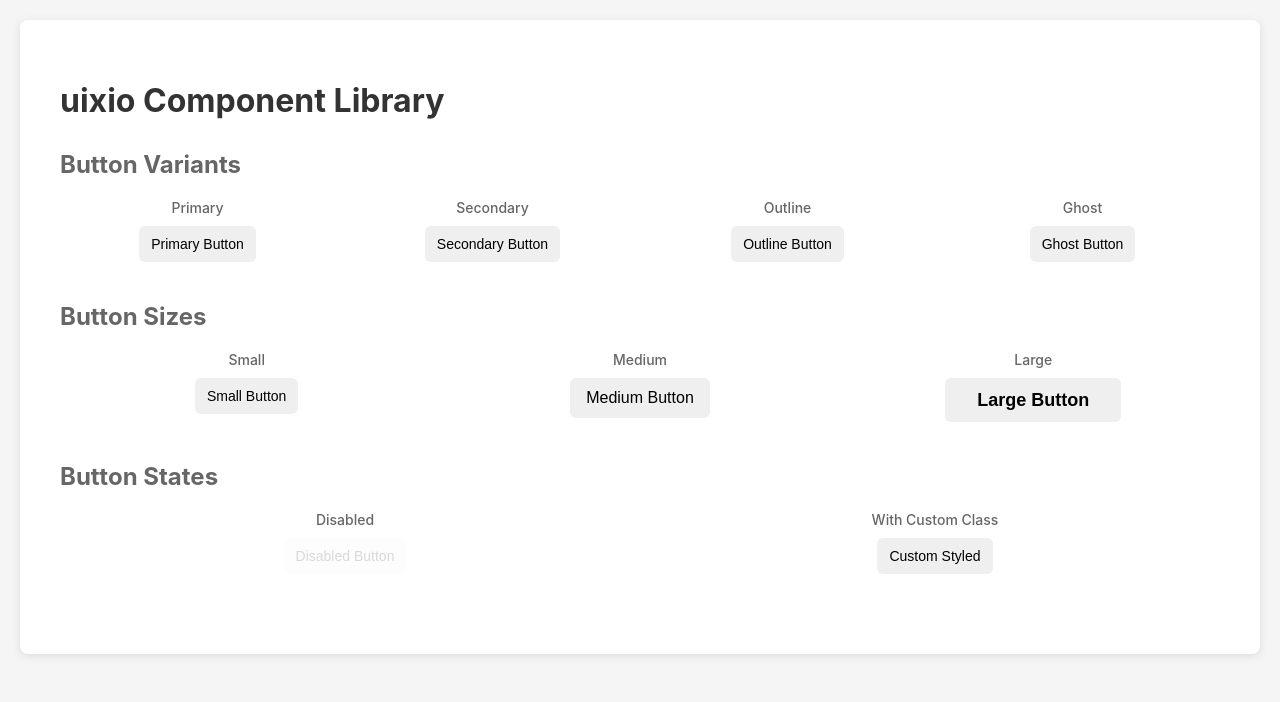
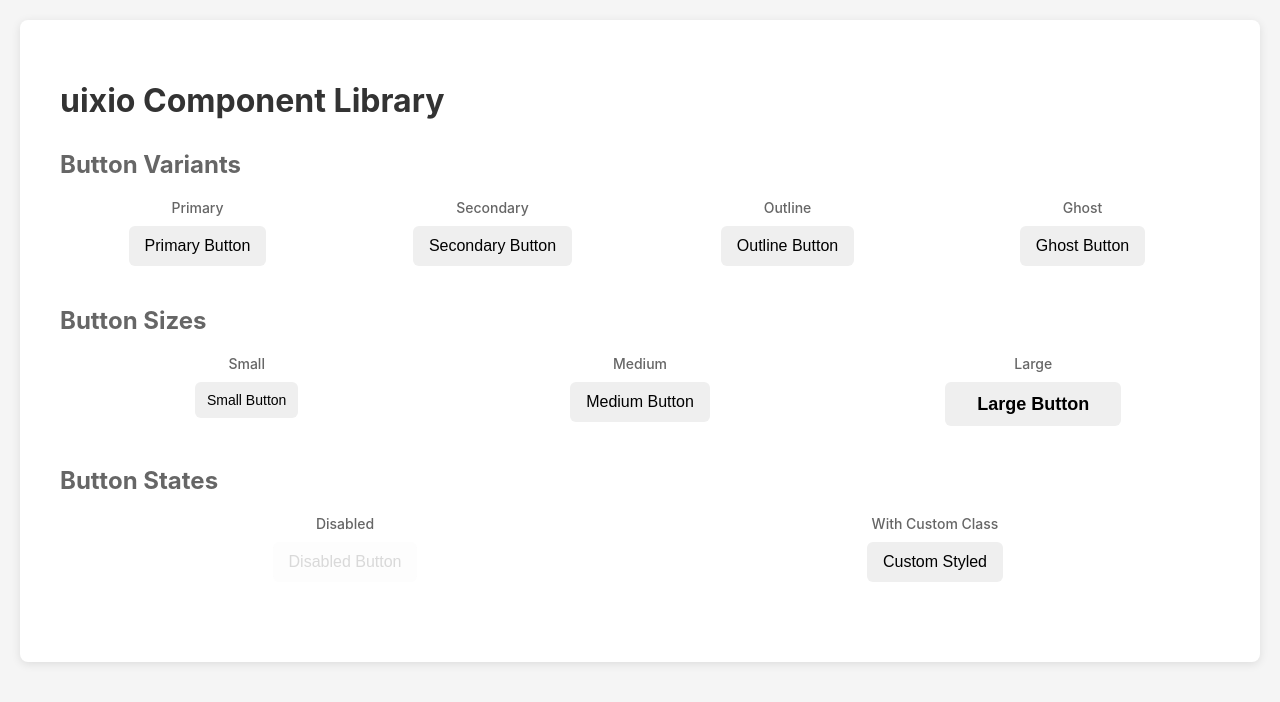
Before and after one commit to o-datsiura/uixio, a React (Vite) app: page / in a window 1280 px wide. Shown: the top 702 px of the page. Built offline with nearby package versions, Linux system fonts and the light colour scheme.

Commit message:
fix: updated button size [alpha]

```diff
--- a/src/components/button/button.tsx
+++ b/src/components/button/button.tsx
@@ -9,7 +9,7 @@ export interface ButtonProps extends ButtonHTMLAttributes<HTMLButtonElement> {
 }
 
 export const Button: FC<ButtonProps> = ({
-  size = 'sm',
+  size = 'md',
   children,
   ...props
 }) => {
```
